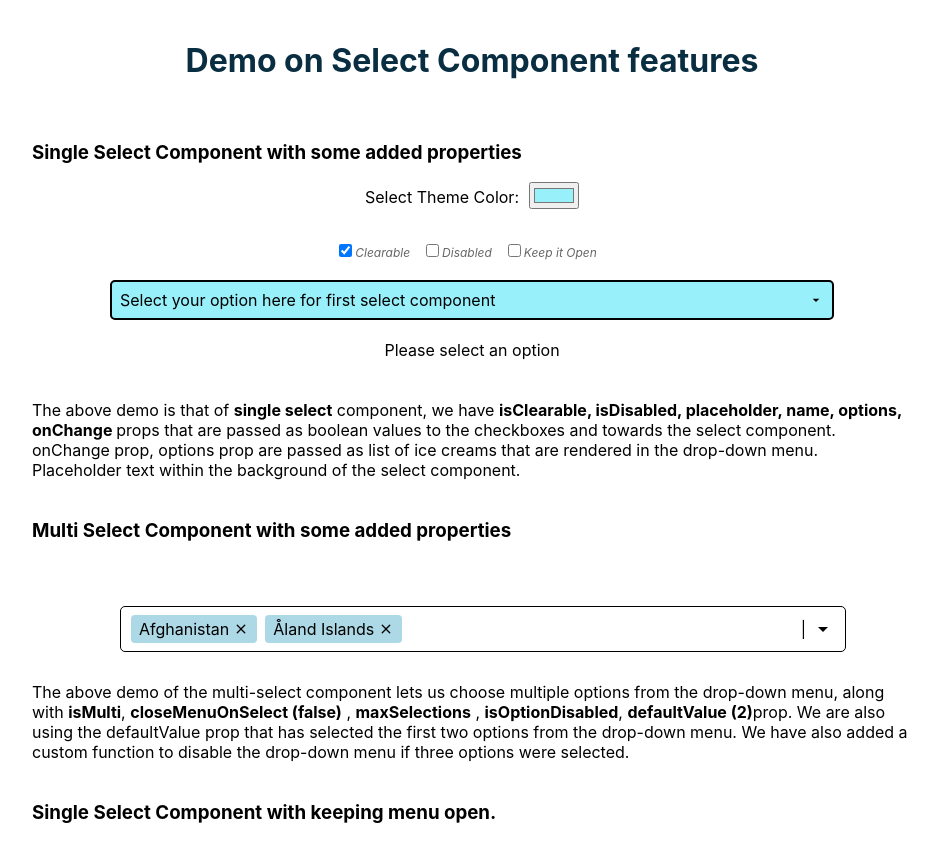
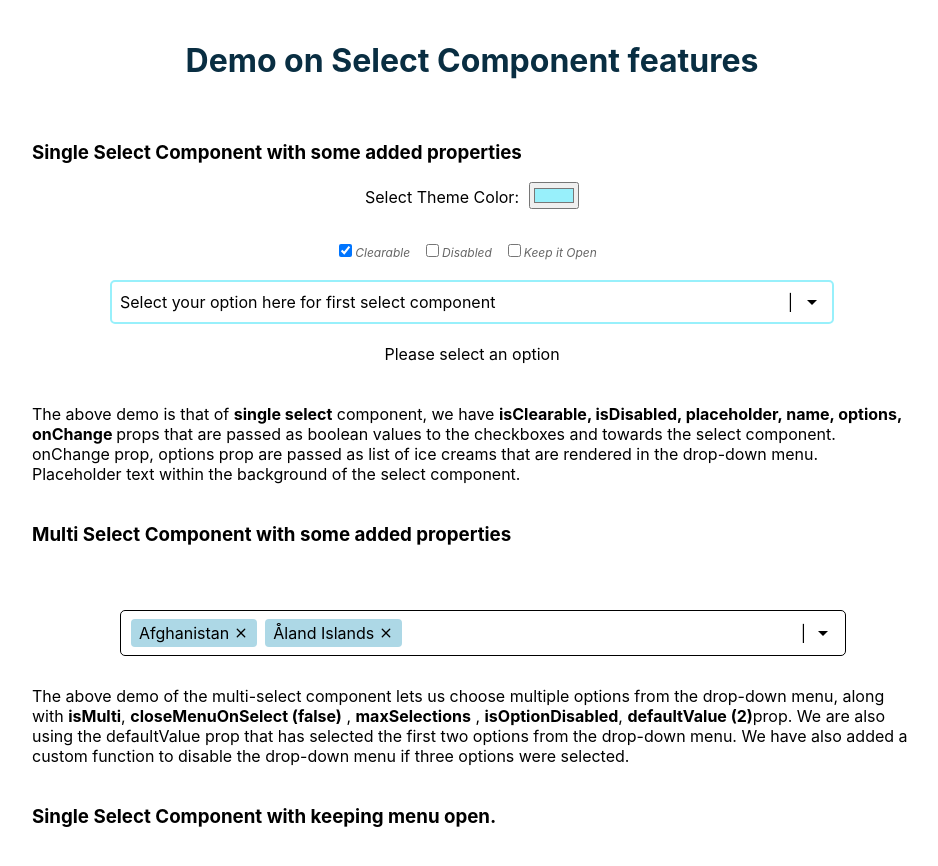
Before and after one commit to kmathewsksm/select-react-app, a React (Create React App) app: page / in a window 1280 px wide. Shown: the top 866 px of the page, without its empty margins (168-1106 px from the left). Built offline with nearby package versions, Linux system fonts and the light colour scheme.

Commit message:
16 commit

```diff
--- a/src/components/SingleSelect/SingleSelectComponent.css
+++ b/src/components/SingleSelect/SingleSelectComponent.css
@@ -24,7 +24,7 @@
   position: absolute;
   top: 100%;
   left: 0;
-  border: 1px solid #ccc;
+  border: 2px solid #ccc;
   border-radius: 2px;
   box-shadow: 0 4px 8px rgba(0, 0, 0, 0.1);
   z-index: 1000;
@@ -52,7 +52,7 @@
 .single-select-icon {
   cursor: pointer;
   transition: transform 0.2s;
-  margin-left: 5px;
+  margin-left: 7px;
 }
 
 .single-select-icon.rotated {
--- a/src/components/SingleSelect/SingleSelectComponent.js
+++ b/src/components/SingleSelect/SingleSelectComponent.js
@@ -6,7 +6,7 @@ export const SingleSelectComponent = ({
   isClearable,
   isDisabled,
   isMenuOpen = false,
-   onChange,
+  onChange,
   placeholder = "Select your option here for first select component",
   customStyles = {
     control: { backgroundColor: "#f0f0f0" },
@@ -20,7 +20,7 @@ export const SingleSelectComponent = ({
   const [selectedValue, setSelectedValue] = useState(null);
   const dropdownRef = useRef(null);
 
-   useEffect(() => {
+  useEffect(() => {
     const onClick = (e) => {
       if (dropdownRef.current && !dropdownRef.current.contains(e.target) && !isMenuOpen) {
         setIsDropdownDisplayed(false);
@@ -44,16 +44,17 @@ export const SingleSelectComponent = ({
     }
   };
 
-
   const handleClearClick = (e) => {
     e.stopPropagation();
     setSelectedValue(null);
     onChange(null);
-    setIsDropdownDisplayed(false);
+    if (!isMenuOpen) {
+      setIsDropdownDisplayed(false);
+    }
   };
 
   const toggleDropdown = (e) => {
-    if (!isDisabled && !isMenuOpen) {
+    if (!isDisabled) {
       e.stopPropagation();
       setIsDropdownDisplayed((prev) => !prev);
     }
@@ -62,14 +63,13 @@ export const SingleSelectComponent = ({
   return (
     <div
       className={`single-select-container ${isDisabled ? "disabled" : ""}`}
-      style={{ backgroundColor: isDisabled ? "#d3d3d3" : customStyles.control.backgroundColor }}
+      style={{ borderColor: isDisabled ? "#d3d3d3" : customStyles.control.backgroundColor }}
       onClick={toggleDropdown}
       ref={dropdownRef}
     >
       <span>{selectedValue ? selectedValue.label : placeholder}</span>
       <div style={{ display: "flex", alignItems: "center" }}>
         {isClearable && selectedValue && (
-          <>
             <svg
               className="close-icon"
               onClick={handleClearClick}
@@ -82,23 +82,22 @@ export const SingleSelectComponent = ({
               <path d="M0 0h24v24H0z" fill="none" />
               <path d="M18.3 5.71a.996.996 0 0 0-1.41 0L12 10.59 7.11 5.7A.996.996 0 1 0 5.7 7.11L10.59 12 5.7 16.89a.996.996 0 1 0 1.41 1.41L12 13.41l4.89 4.89a.996.996 0 1 0 1.41-1.41L13.41 12l4.89-4.89c.38-.38.38-1.02 0-1.4z" />
             </svg>
-            {" | "}
-          </>
         )}
+        <>{" | "}
         <svg
           className={`single-select-icon ${isDropdownDisplayed ? "rotated" : ""}`}
           xmlns="http://www.w3.org/2000/svg"
-          width="16"
-          height="16"
+          width="24"
+          height="24"
           viewBox="0 0 24 24"
         >
           <path d="M7 10l5 5 5-5z" />
-        </svg>
+        </svg></>
       </div>
       {isDropdownDisplayed && (
         <div
           className="single-select-dropdown"
-          style={{ backgroundColor: customStyles.control.backgroundColor }}
+          style={{ backgroundColor:"white", borderColor: customStyles.control.backgroundColor }}
         >
           {OptionsList.map((option) => (
             <div
```
